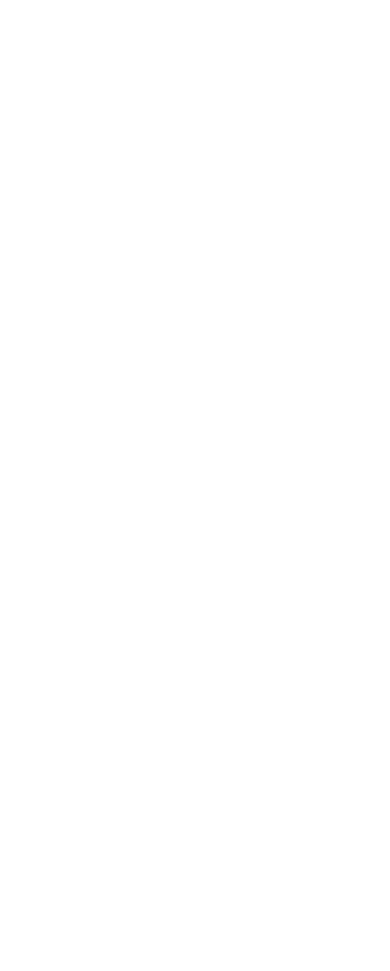
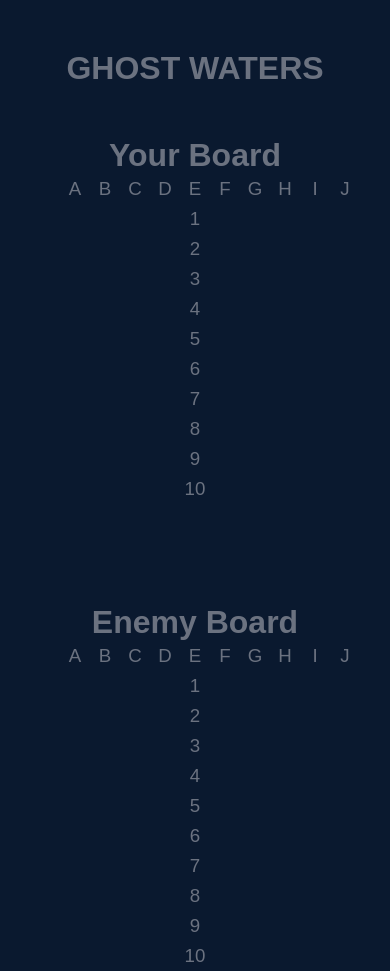
Before and after one commit to AmrHamoudaX/Battleship, a website built with webpack: page src/template.html in a window 390 px wide. Before the commit the page ends 844 px from the top, so only its background shows below. Built offline with nearby package versions, Linux system fonts and the light colour scheme.

Commit message:
feat: Creates basic UI of 2 responsive boards

```diff
--- a/src/styles.css
+++ b/src/styles.css
@@ -0,0 +1,75 @@
+* {
+    margin: 0;
+    padding: 0;
+}
+
+body {
+    font-family: Arial, sans-serif;
+    background: #0a192f;
+    color: #6b7280;
+    text-align: center;
+}
+
+.game-name {
+    margin-top: 50px;
+}
+
+.boards-container {
+    margin-top: 50px;
+    display: flex;
+    flex-wrap: wrap;
+    justify-content: center;
+    align-items: center;
+    gap: 100px;
+}
+
+.grid {
+    display: flex;
+}
+
+.column {
+    width: 30px;
+    height: 30px;
+    background-color: #0a192f;
+    outline: 0.5px solid #6b7280;
+}
+
+.board {
+    display: flex;
+    flex-direction: column;
+    align-items: center;
+}
+
+.row-coordinates {
+    display: flex;
+    justify-content: space-between;
+    /*width: 90%;*/
+    margin-left: 30px;
+}
+
+.row-coordinates h3 {
+    text-align: center;
+    width: 30px;
+    height: 30px;
+    line-height: 30px;
+    font-weight: 500;
+}
+
+.grid-container {
+    display: flex;
+}
+
+.column-coordinates {
+    display: flex;
+    flex-direction: column;
+    justify-content: space-between;
+    width: 100%;
+}
+
+.column-coordinates h3 {
+    text-align: center;
+    width: 30px;
+    height: 30px;
+    line-height: 30px;
+    font-weight: 500;
+}
--- a/src/template.html
+++ b/src/template.html
@@ -4,9 +4,77 @@
 <head>
     <meta charset="UTF-8" />
     <meta name="viewport" content="width=device-width, initial-scale=1" />
-    <title></title>
+    <title>BattleShip</title>
 </head>
 
-<body></body>
+<body>
+    <div class="main-container">
+        <h1 class="game-name">GHOST WATERS</h1>
+
+        <div class="boards-container">
+            <!--<h1 class="turn"></h1>-->
+            <div class="board">
+                <h1>Your Board</h1>
+                <div class="row-coordinates">
+                    <h3>A</h3>
+                    <h3>B</h3>
+                    <h3>C</h3>
+                    <h3>D</h3>
+                    <h3>E</h3>
+                    <h3>F</h3>
+                    <h3>G</h3>
+                    <h3>H</h3>
+                    <h3>I</h3>
+                    <h3>J</h3>
+                </div>
+                <div class="grid-container">
+                    <div class="column-coordinates">
+                        <h3>1</h3>
+                        <h3>2</h3>
+                        <h3>3</h3>
+                        <h3>4</h3>
+                        <h3>5</h3>
+                        <h3>6</h3>
+                        <h3>7</h3>
+                        <h3>8</h3>
+                        <h3>9</h3>
+                        <h3>10</h3>
+                    </div>
+                    <div class="grid my-board"></div>
+                </div>
+            </div>
+            <div class="board">
+                <h1>Enemy Board</h1>
+                <div class="row-coordinates">
+                    <h3>A</h3>
+                    <h3>B</h3>
+                    <h3>C</h3>
+                    <h3>D</h3>
+                    <h3>E</h3>
+                    <h3>F</h3>
+                    <h3>G</h3>
+                    <h3>H</h3>
+                    <h3>I</h3>
+                    <h3>J</h3>
+                </div>
+                <div class="grid-container">
+                    <div class="column-coordinates">
+                        <h3>1</h3>
+                        <h3>2</h3>
+                        <h3>3</h3>
+                        <h3>4</h3>
+                        <h3>5</h3>
+                        <h3>6</h3>
+                        <h3>7</h3>
+                        <h3>8</h3>
+                        <h3>9</h3>
+                        <h3>10</h3>
+                    </div>
+                    <div class="grid enemy-board"></div>
+                </div>
+            </div>
+        </div>
+    </div>
+</body>
 
 </html>
```
